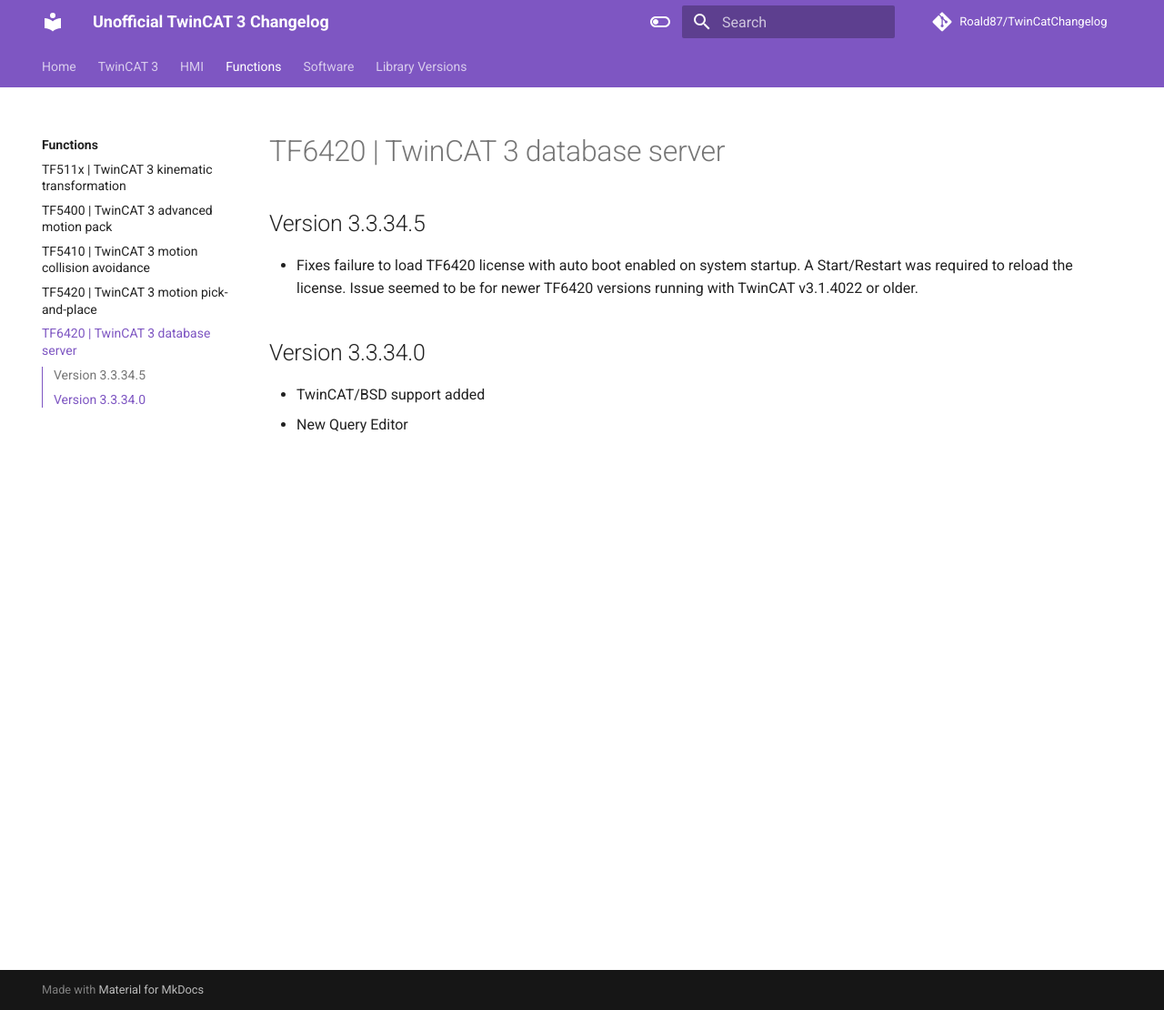
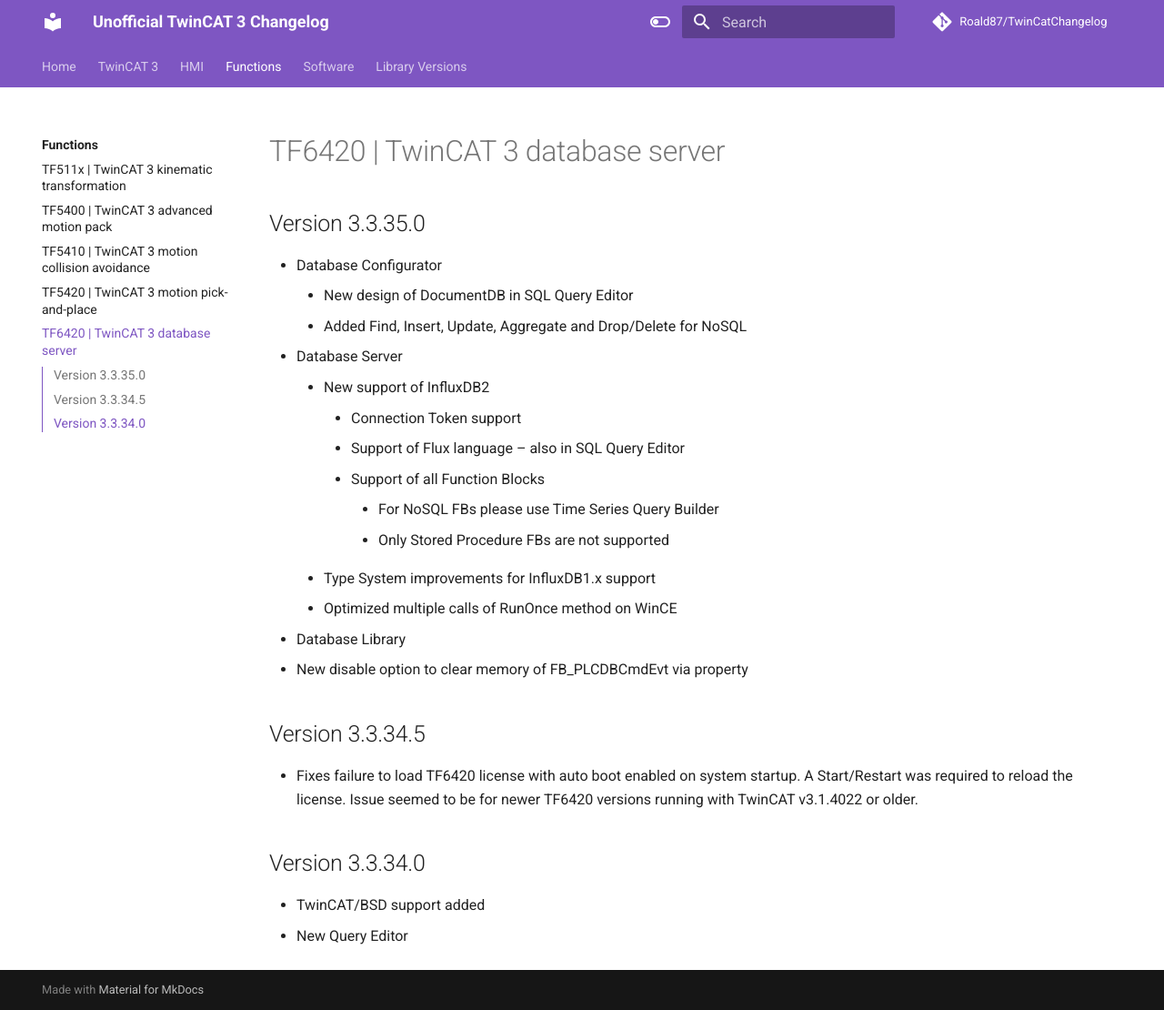
Before and after one commit to Roald87/TwinCatChangelog, an MkDocs documentation site: the page built from docs/functions/TF6420_tc3_database_server.md, in a window 1280 px wide and 1110 px high. Shown: the whole window at 91% size. Built offline with MkDocs 1.6.1 and Material for MkDocs 9.7.7, drawn with Linux system fonts in a browser that asks for light colours; comment, search, counter and statistics services are not loaded.

Commit message:
TF6420 v3.3.35.0

```diff
--- a/docs/functions/TF6420_tc3_database_server.md
+++ b/docs/functions/TF6420_tc3_database_server.md
@@ -1,4 +1,21 @@
 # TF6420 | TwinCAT 3 database server
+
+## Version 3.3.35.0
+- Database Configurator
+    - New design of DocumentDB in SQL Query Editor
+    - Added Find, Insert, Update, Aggregate and Drop/Delete for NoSQL
+- Database Server
+    - New support of InfluxDB2
+        - Connection Token support
+        - Support of Flux language – also in SQL Query Editor
+        - Support of all Function Blocks
+            - For NoSQL FBs please use Time Series Query Builder
+            - Only Stored Procedure FBs are not supported
+    - Type System improvements for InfluxDB1.x support
+    - Optimized multiple calls of RunOnce method on WinCE
+
+- Database Library
+  - New disable option to clear memory of FB_PLCDBCmdEvt via property
 
 ## Version 3.3.34.5
 
```
